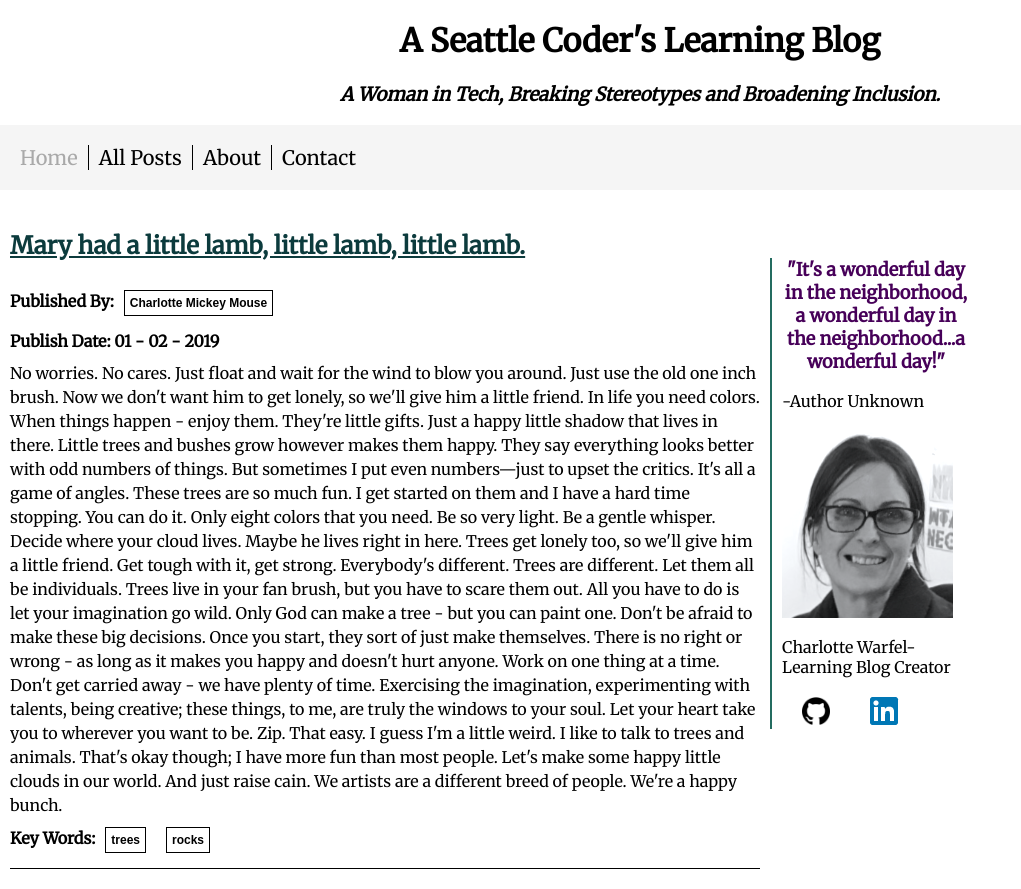
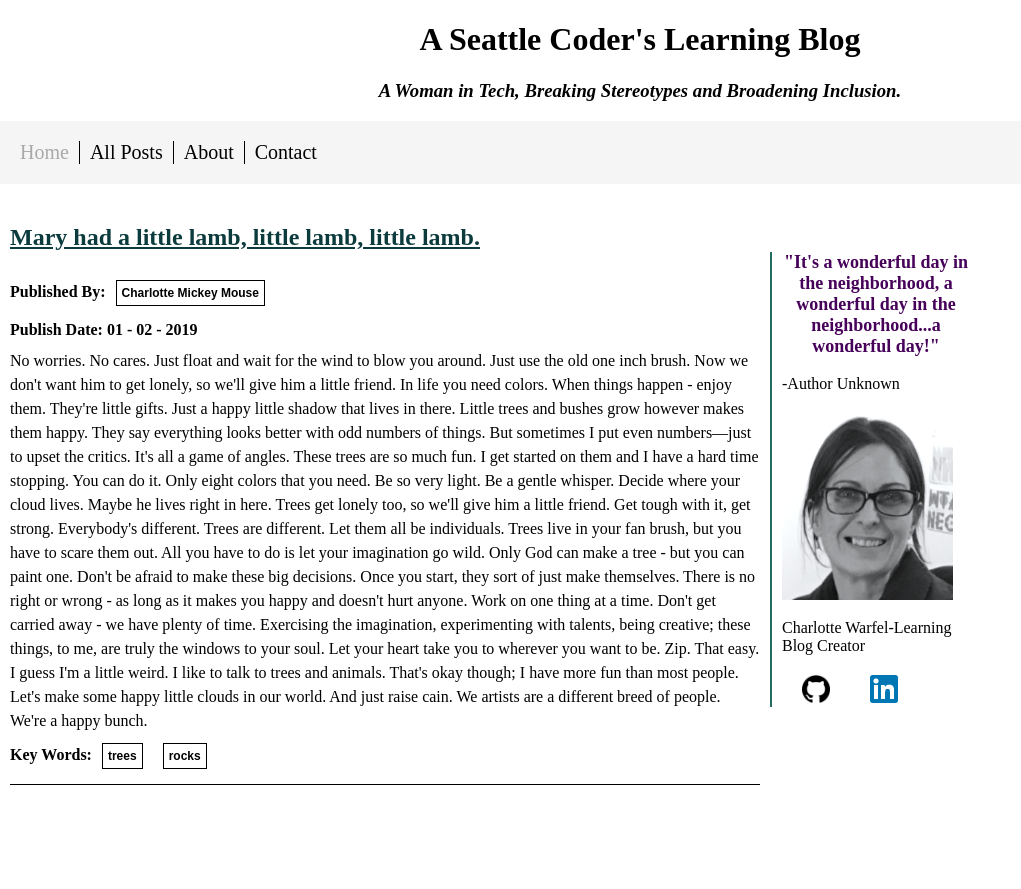
Before and after one commit to FreeMonkey19/react-learning-journal, a React (Create React App) app: page / in a window 1280 px wide. Shown: the whole page, without its empty margins (0-1021 px from the left). After the commit the page ends 805 px from the top, so only its background shows below. Built offline with nearby package versions, Linux system fonts and the light colour scheme.

Commit message:
fix PR issues

```diff
--- a/public/index.html
+++ b/public/index.html
@@ -22,11 +22,6 @@
       work correctly both with client-side routing and a non-root public URL.
       Learn how to configure a non-root public URL by running `npm run build`.
     -->
-
-    <link
-      href="https://fonts.googleapis.com/css?family=Merriweather"
-      rel="stylesheet"
-    />
     <!-- <link
       href="https://cdnjs.cloudflare.com/ajax/libs/meyer-reset/2.0/reset.min.css"
       rel="stylesheet"
--- a/src/AllPosts.js
+++ b/src/AllPosts.js
@@ -35,12 +35,12 @@ export class AllPosts extends Component {
     return (
       <div className="AllPosts">
         {this.state.filteredAuthorName != null && (
-          <div className="authAndTagDiv">
+          <div className="auth-and-tag-div">
             {`Showing all posts by: ${this.state.filteredAuthorName}`}
           </div>
         )}
         {this.state.filteredTagName != null && (
-          <div className="authAndTagDiv">
+          <div className="auth-and-tag-div">
             {`Showing all posts by Key Word: ${this.state.filteredTagName}`}
           </div>
         )}
--- a/src/BlogPost.css
+++ b/src/BlogPost.css
@@ -29,7 +29,7 @@
   line-height: 1.5;
   margin-top: 10px;
 }
-.authAndTagDiv {
+.auth-and-tag-div {
   color: red;
   font-weight: bold;
   margin-top: 10px;
--- a/src/BlogPost.js
+++ b/src/BlogPost.js
@@ -12,7 +12,7 @@ export class BlogPost extends Component {
       const [year, month, day] = datePieces;
       return `Publish Date: ${month} - ${day} - ${year}`;
     }
-    function summaryBody() {
+    function renderBody() {
       if (previewMode === true) {
         return post.body
           .split(" ")
@@ -42,7 +42,7 @@ export class BlogPost extends Component {
 
         <span className="post-created-on">{renderDate(post.createdOn)}</span>
 
-        <div className="post-body">{summaryBody()}</div>
+        <div className="post-body">{renderBody()}</div>
 
         <div className="tags-container">
           <span className="author-tag-date-created-containers">Key Words:</span>
--- a/src/Home.css
+++ b/src/Home.css
@@ -1,16 +1,15 @@
+.post-container {
+  border-bottom: 1px solid black;
+  padding-bottom: 5px;
+  margin-bottom: 5px;
+}
+
 @media (min-width: 600px) {
   .home-post-page {
     display: flex;
   }
   .post-container {
     margin: 20px 10px 20px 10px;
-  }
-
-  .post-container {
-    border-bottom: 1px solid black;
-    padding-bottom: 5px;
+    max-width: 750px;
   }
 }
-.post-container {
-  max-width: 750px;
-}
--- a/src/MainHeader.css
+++ b/src/MainHeader.css
@@ -1,6 +1,4 @@
 .title-container {
-  background-color: white;
-  /* background-image: linear-gradient(darkblue, lightgreen); */
   text-align: center;
   margin: 10px;
 }
```
